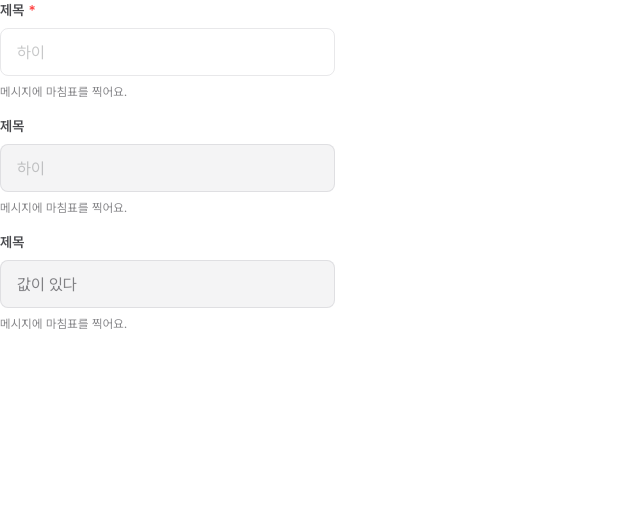
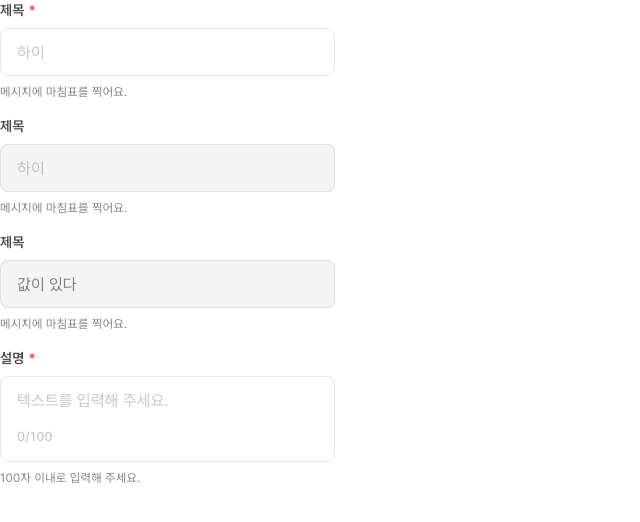
Before and after one commit to gustn99/ai-lex-web, a React (Vite) app: page / in a window 1280 px wide. Shown: the top 522 px of the page, without its empty margins (0-640 px from the left). Built offline with nearby package versions, Linux system fonts and the light colour scheme.

Commit message:
feat: textarea 공통 컴포넌트 구현

```diff
--- a/src/components/common/InputField.tsx
+++ b/src/components/common/InputField.tsx
@@ -6,7 +6,7 @@ interface InputFieldProps {
 	value: string;
 	placeholder?: string;
 	description?: string;
-	isRequired?: boolean;
+	required?: boolean;
 	disabled?: boolean;
 	onChange?: (e: React.ChangeEvent<HTMLInputElement>) => void;
 	onClear?: () => void;
@@ -17,7 +17,7 @@ export default function InputField({
 	value,
 	placeholder = '텍스트를 입력해 주세요.',
 	description,
-	isRequired = false,
+	required = false,
 	disabled,
 	onChange,
 	onClear,
@@ -36,7 +36,7 @@ export default function InputField({
 		<div className="flex w-[335px] flex-col gap-2">
 			<label className="text-label-01-normal text-label-neutral flex items-center font-semibold">
 				{label}
-				{isRequired && <span className="text-status-negative ml-1">*</span>}
+				{required && <span className="text-status-negative ml-1">*</span>}
 			</label>
 
 			<div className="relative">
@@ -46,9 +46,9 @@ export default function InputField({
 					placeholder={placeholder}
 					onFocus={() => setIsFocused(true)}
 					onBlur={() => setIsFocused(false)}
-					required={isRequired}
+					required={required}
 					disabled={disabled}
-					className="border-line-normal-neutral text-body-01-normal placeholder:text-label-assistive text-label-normal disabled:bg-interaction-disable disabled:text-label-alternative h-12 w-full rounded-lg border px-4 py-3 pr-10 focus:border-2 focus:border-[#9EBBF9] focus:outline-none"
+					className="border-line-normal-neutral text-body-01-normal placeholder:text-label-assistive text-label-normal disabled:bg-interaction-disable disabled:text-label-alternative h-12 w-full rounded-lg border px-4 py-3 pr-12 focus:border-2 focus:border-[#9EBBF9] focus:outline-none"
 				/>
 
 				{showClear && (
--- /dev/null
+++ b/src/components/common/TextareaField.tsx
@@ -0,0 +1,67 @@
+import { useEffect, useRef } from 'react';
+
+interface TextareaFieldProps {
+	label: string;
+	value: string;
+	placeholder?: string;
+	description?: string;
+	required?: boolean;
+	disabled?: boolean;
+	maxLength?: number;
+	onChange?: (e: React.ChangeEvent<HTMLTextAreaElement>) => void;
+}
+
+export default function TextareaField({
+	label,
+	value,
+	placeholder = '텍스트를 입력해 주세요.',
+	description,
+	required = false,
+	disabled,
+	maxLength = 100,
+	onChange,
+}: TextareaFieldProps) {
+	const textareaRef = useRef<HTMLTextAreaElement | null>(null);
+
+	useEffect(() => {
+		const textarea = textareaRef.current;
+		if (textarea) {
+			textarea.style.height = 'auto';
+			textarea.style.height = `${textarea.scrollHeight}px`;
+		}
+	}, [value]);
+
+	return (
+		<div className="flex w-[335px] flex-col gap-2">
+			<label className="text-label-01-normal text-label-neutral flex items-center font-semibold">
+				{label}
+				{required && <span className="text-status-negative ml-1">*</span>}
+			</label>
+
+			<div
+				className={`border-line-normal-neutral box-border flex flex-col justify-between gap-3 rounded-lg border py-3 pr-[3px] pl-4 focus-within:outline-[2px] focus-within:outline-offset-[-2px] focus-within:outline-[#9EBBF9] ${
+					disabled ? 'bg-interaction-disable text-label-alternative' : 'bg-white'
+				}`}
+			>
+				{/* 실제 입력 영역 */}
+				<textarea
+					ref={textareaRef}
+					value={value}
+					onChange={onChange}
+					placeholder={placeholder}
+					required={required}
+					disabled={disabled}
+					maxLength={maxLength}
+					rows={1}
+					className={`custom-scrollbar text-body-01-normal placeholder:text-label-assistive max-h-[78px] w-full resize-none overflow-y-auto border-none bg-transparent p-0 outline-none`}
+				/>
+
+				<span className="text-label-02 text-label-assistive flex h-6 items-center font-medium">
+					{value.length}/{maxLength}
+				</span>
+			</div>
+
+			{description && <span className="text-caption-01 text-label-alternative">{description}</span>}
+		</div>
+	);
+}
--- a/src/pages/Home/Home.tsx
+++ b/src/pages/Home/Home.tsx
@@ -1,8 +1,10 @@
 import InputField from '@/components/common/InputField';
+import TextareaField from '@/components/common/TextareaField';
 import { useState } from 'react';
 
 export default function Home() {
 	const [value, setValue] = useState('');
+	const [text, setText] = useState('');
 
 	return (
 		<div className="space-y-4">
@@ -12,7 +14,7 @@ export default function Home() {
 				value={value}
 				placeholder="하이"
 				description="메시지에 마침표를 찍어요."
-				isRequired
+				required
 				onChange={(e) => setValue(e.target.value)}
 				onClear={() => setValue('')}
 			/>
@@ -38,6 +40,15 @@ export default function Home() {
 				onChange={(e) => setValue(e.target.value)}
 				onClear={() => setValue('')}
 			/>
+
+			<TextareaField
+				label="설명"
+				value={text}
+				onChange={(e) => setText(e.target.value)}
+				maxLength={100}
+				description="100자 이내로 입력해 주세요."
+				required
+			/>
 		</div>
 	);
 }
--- a/src/styles/globals.css
+++ b/src/styles/globals.css
@@ -15,3 +15,19 @@
 		@apply font-pretendard;
 	}
 }
+
+@layer utilities {
+	.custom-scrollbar::-webkit-scrollbar {
+		width: 3px;
+	}
+
+	.custom-scrollbar::-webkit-scrollbar-thumb {
+		background-color: #dddddf;
+		border-radius: 9999px;
+	}
+
+	.custom-scrollbar::-webkit-scrollbar-track {
+		background-color: #ffffff;
+		border-radius: 9999px;
+	}
+}
```
